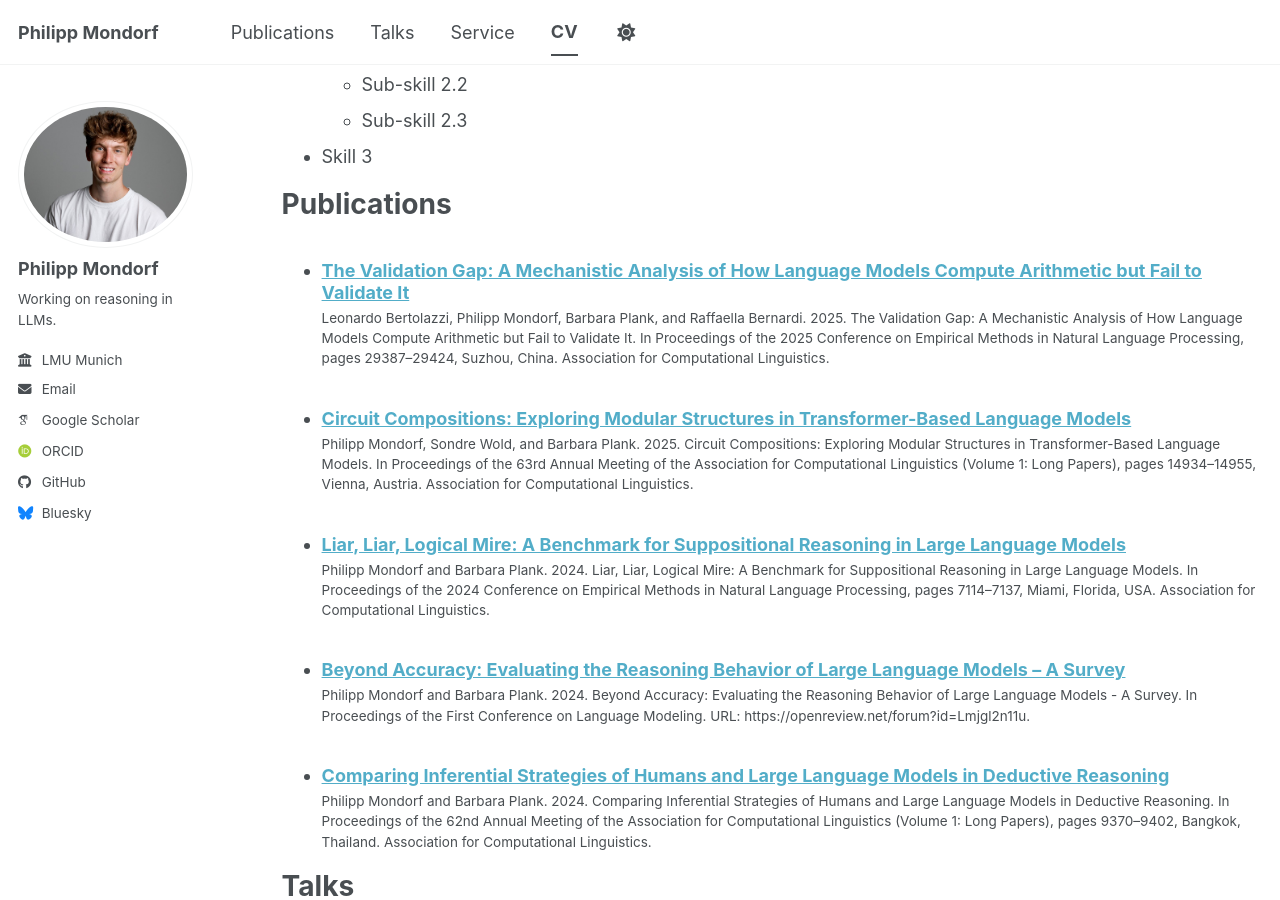
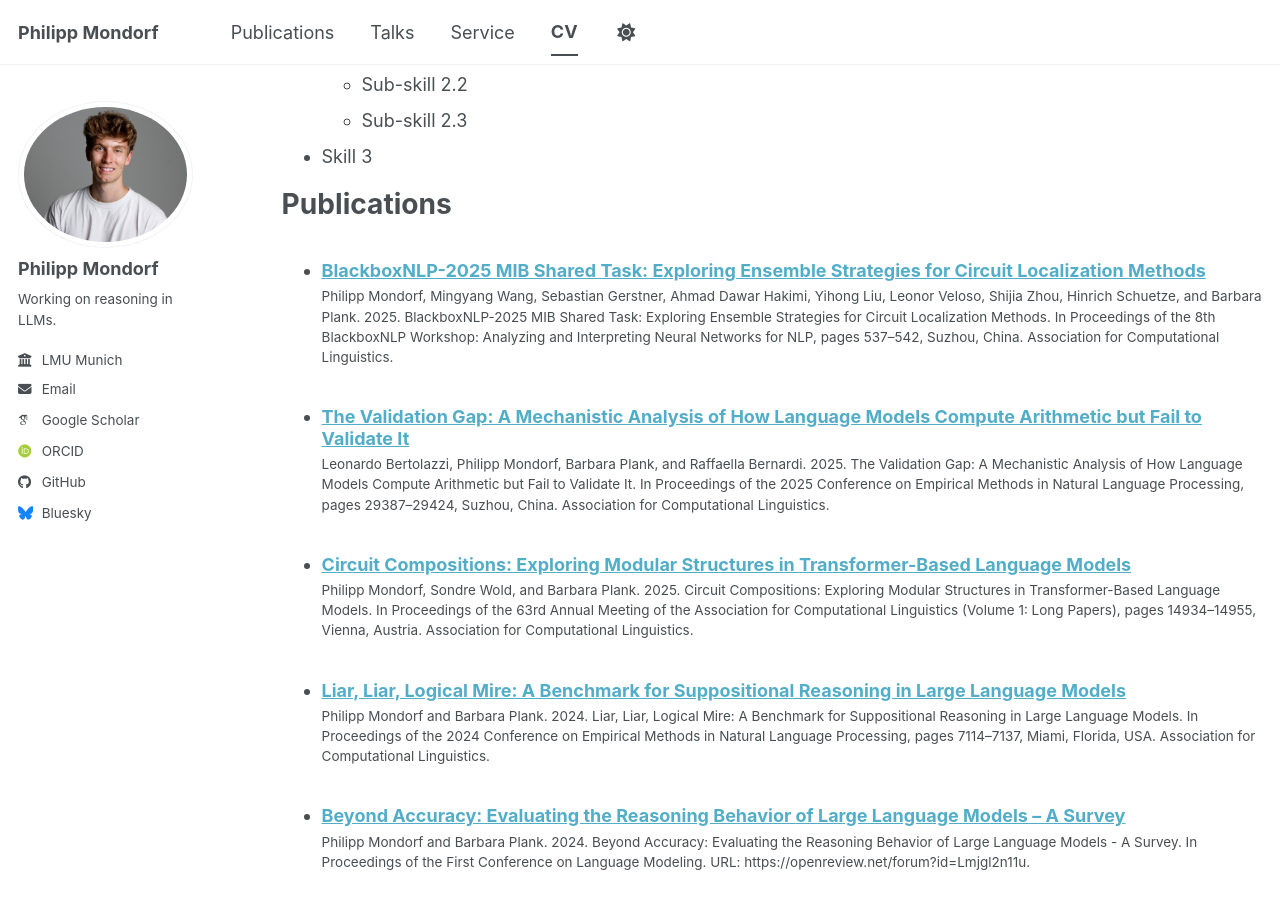
Before and after one commit to PMMon/pmmon.github.io, a Jekyll site: the page built from _pages/cv.md, in a window 1280 px wide and 900 px high, scrolled down 894 px. Built offline with Jekyll 4.4.1, drawn with Linux system fonts in a browser that asks for light colours; some web fonts are replaced; a script bundle is joined from its source files by our own code; library files that are not in the unit come from our copies.

Commit message:
update Publications

```diff
--- /dev/null
+++ b/_publications/2025-11-01-circuit-ensemble.md
@@ -0,0 +1,12 @@
+---
+title: "BlackboxNLP-2025 MIB Shared Task: Exploring Ensemble Strategies for Circuit Localization Methods"
+collection: publications
+permalink: /publication/circuit-ensemble
+date: 2025-11-01
+venue: "BlackboxNLP 2025"
+paperurl: "https://aclanthology.org/2025.blackboxnlp-1.31/"
+citation: "Philipp Mondorf, Mingyang Wang, Sebastian Gerstner, Ahmad Dawar Hakimi, Yihong Liu, Leonor Veloso, Shijia Zhou, Hinrich Schuetze, and Barbara Plank. 2025. BlackboxNLP-2025 MIB Shared Task: Exploring Ensemble Strategies for Circuit Localization Methods. In Proceedings of the 8th BlackboxNLP Workshop: Analyzing and Interpreting Neural Networks for NLP, pages 537–542, Suzhou, China. Association for Computational Linguistics."
+thumb: "/images/publications/blackbox-2025.png"
+code: "https://github.com/cisnlp/MIB-circuit-track"
+authors: "<strong>Philipp Mondorf</strong>, Mingyang Wang, Sebastian Gerstner, Ahmad Dawar Hakimi, Yihong Liu, Leonor Veloso, Shijia Zhou, Hinrich Schuetze, Barbara Plank"
+---
```
Also changed, not shown: _publications/2025-07-01-circuit-compositions.md (+1 -1 lines), _publications/2025-11-01-validation-gap.md (+3 -3 lines), images/publications/blackbox-2025.png (added), images/publications/emnlp-2025.png (added), 1 other file.
